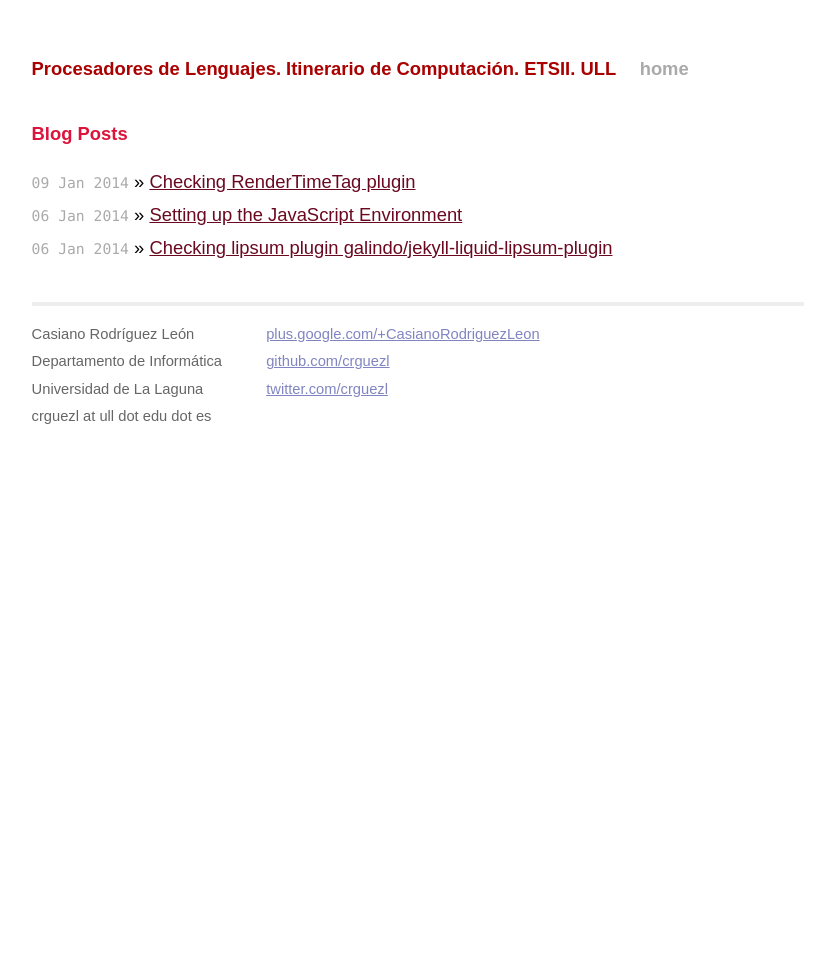
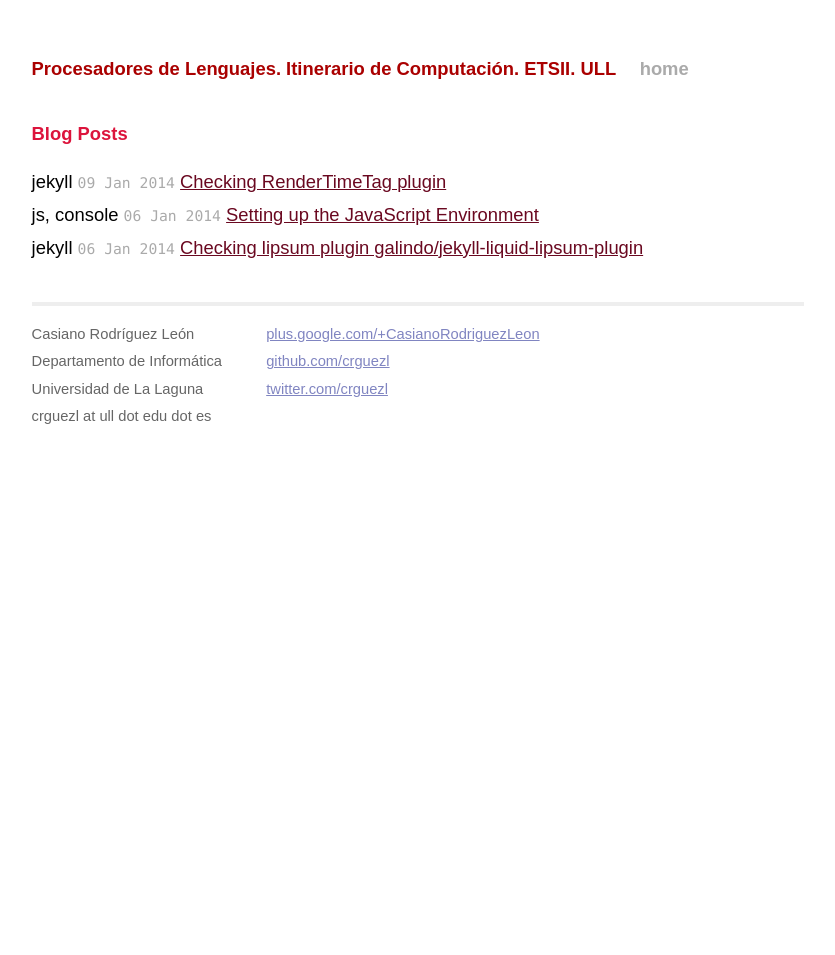
Before and after one commit to ULL-ESIT-GRADOII-PL/ULL-ETSII-GRADO-PL-1314.github.io, a Jekyll site: the page built from index.html, in a window 1280 px wide. Shown: the whole page, without its empty margins (222-1057 px from the left). Built offline with Jekyll 4.4.1, drawn with Linux system fonts in a browser that asks for light colours; some web fonts are replaced; Markdown is read by kramdown in place of the engine named in the settings.

Commit message:
playing with css

```diff
--- a/_config.yml
+++ b/_config.yml
@@ -1,4 +1,5 @@
 name: Procesadores de Lenguajes. Itinerario de Computación. ETSII. ULL
+permalink: /:categories/:title
 markdown: redcarpet
 url: http://ull-etsii-grado-pl-1314.github.io
 pygments: true
--- a/_plugins/liquid_timetag.rb
+++ b/_plugins/liquid_timetag.rb
@@ -4,20 +4,20 @@
 
     def initialize(tag_name, text, tokens)
       super
-      print "\ntag_name = "
-      pp tag_name
-      print "text = "
-      pp text
-      print "tokens = "
-      pp tokens
+#      print "\ntag_name = "
+#      pp tag_name
+#      print "text = "
+#      pp text
+#      print "tokens = "
+#      pp tokens
 
       @text = text
     end
 
     def render(context)
-      puts "context = "
-      pp context
-      "#{@text} #{Time.now}"
+#      puts "context = "
+#      pp context
+#      "#{@text} #{Time.now}"
     end
   end
 end
--- a/_posts/2014-01-06-setting-up-javascript.md
+++ b/_posts/2014-01-06-setting-up-javascript.md
@@ -1,7 +1,7 @@
 ---
 layout: post
 title:  "Setting up the JavaScript Environment"
-categories: [js]
+categories: [js, console]
 tags: [javascript]
 comments: true
 css: crguezl
--- a/css/main.css
+++ b/css/main.css
@@ -87,6 +87,14 @@
   font-family: Monaco, "Courier New", monospace;
   font-size: 80%;
 }
+
+span.categories {
+  color: blue;
+  text-transform:capitalize;
+  font-family: Monaco, "Courier New", monospace;
+  font-size: 100%;
+}
+
 
 /*****************************************************************************/
 /*
--- a/index.html
+++ b/index.html
@@ -7,7 +7,11 @@
   <h1>Blog Posts</h1>
   <ul class="posts">
     {% for post in site.posts %}
-      <li><span>{{ post.date | date_to_string }}</span> &raquo; <a href="{{ post.url }}">{{ post.title }}</a></li>
+      <li>
+        {{ post.categories | join: ", " }}
+        <span>{{ post.date | date_to_string }}</span>
+        <a href="{{ post.url }}">{{ post.title }}</a>
+      </li>
     {% endfor %}
   </ul>
 </div>
```
Also changed, not shown: 5 other files.
